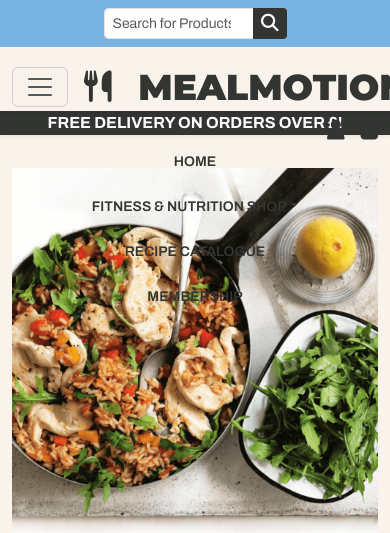
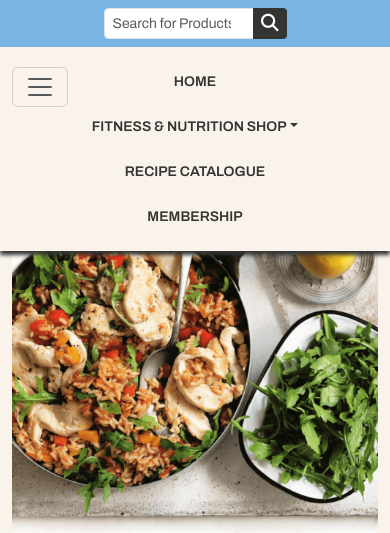
Before and after one commit to AugustinaGonja/meal_motion_v2, a Django app: page / in a window 390 px wide, after a click that opens the changed part. Shown: the top 533 px of the page. Run offline with Django 4.2, Linux system fonts and the light colour scheme; some libraries are stand-ins or nearby versions.

Commit message:
Added media urls and added media queries to css.

```diff
--- a/meal_motion/settings.py
+++ b/meal_motion/settings.py
@@ -148,6 +148,9 @@ STATICFILES_DIRS = [
     BASE_DIR / "static",
 ]
 
+MEDIA_URL = '/media/'
+MEDIA_ROOT = os.path.join(BASE_DIR, 'media')
+
 # Default primary key field type
 # https://docs.djangoproject.com/en/4.2/ref/settings/#default-auto-field
 
--- a/meal_motion/urls.py
+++ b/meal_motion/urls.py
@@ -16,10 +16,12 @@ Including another URLconf
 """
 from django.contrib import admin
 from django.urls import path, include
+from django.conf import settings
+from django.conf.urls.static import static
 
 
 urlpatterns = [
     path('admin/', admin.site.urls),
     path('accounts/', include('allauth.urls')),
     path('', include('home.urls')),
-]
+]+ static(settings.MEDIA_URL, document_root=settings.MEDIA_ROOT)
--- a/static/css/base.css
+++ b/static/css/base.css
@@ -109,3 +109,17 @@ p.subtitle {
     color: #ffffff !important;
     font-family: 'Archivo', sans-serif;
 }
+
+/* Media Queries */
+@media (max-width: 992px) {
+    .navbar .navbar-collapse {
+        position: fixed;
+        top: 46.6px;
+        left: 0;
+        width: 100%;
+        background-color: #f9f3ec;
+        padding: 1rem;
+        z-index: 1050;
+        box-shadow: 0 4px 4px #333533;
+    }
+}
```
